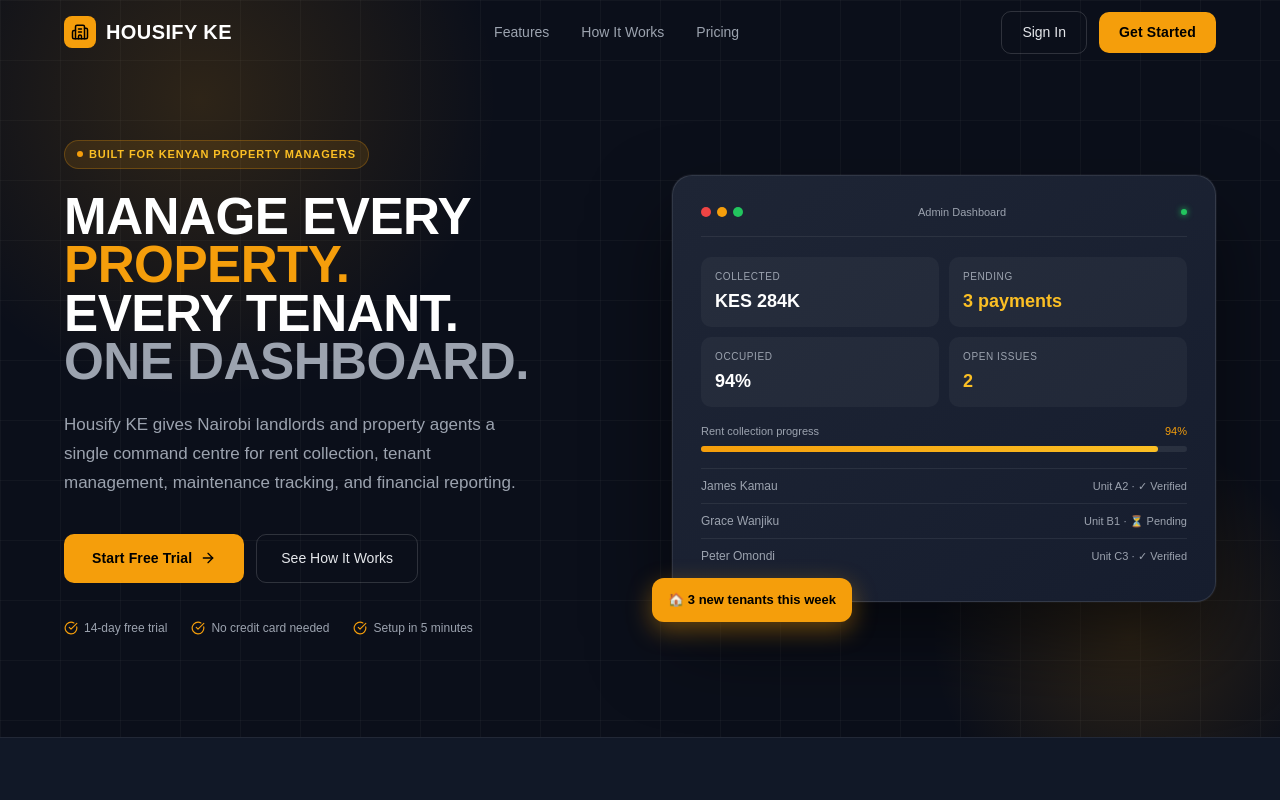
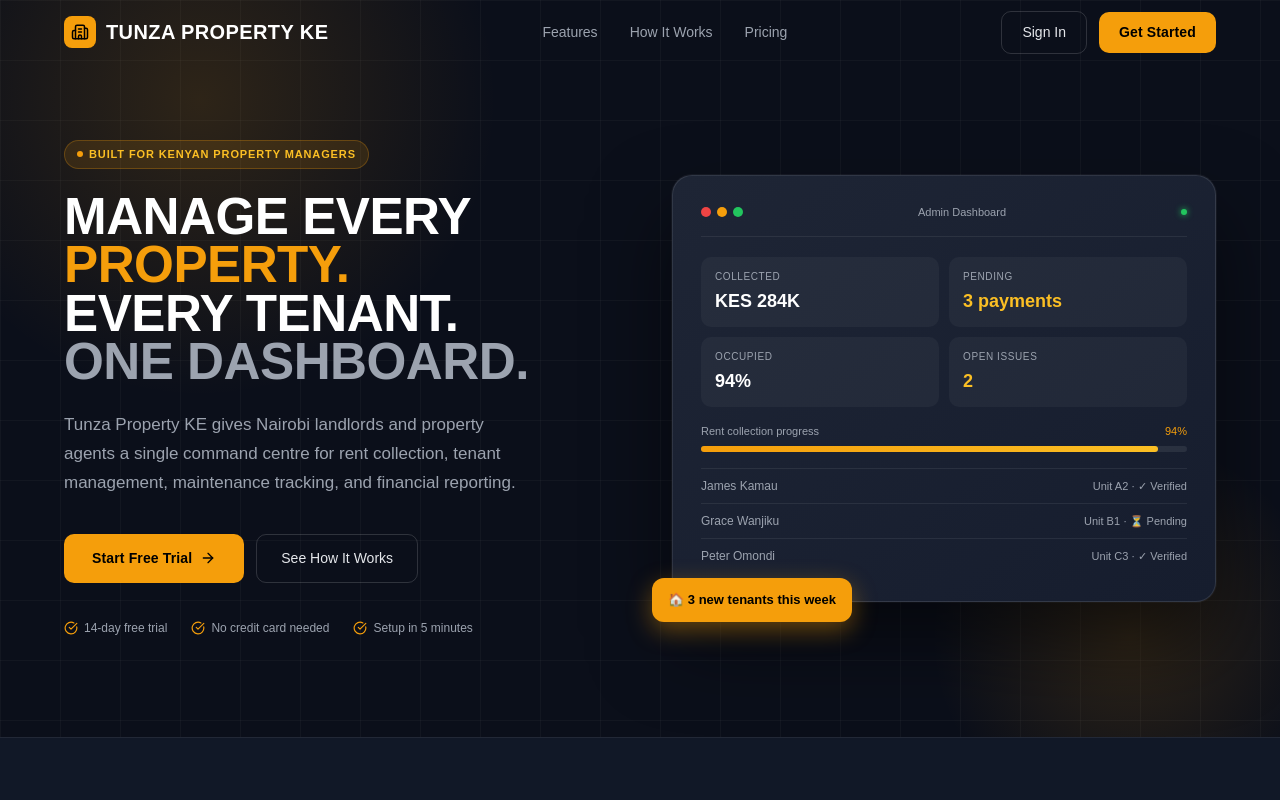
Before and after one commit to Muga-ai/housify, a Next.js app: page / in a window 1280 px wide. Shown: the top 800 px of the page. Built offline with nearby package versions, Linux system fonts and the light colour scheme.

Commit message:
tunza prop branding

```diff
--- a/app/page.tsx
+++ b/app/page.tsx
@@ -31,7 +31,7 @@
   const { ref: howRef,          inView: howInView          } = useInView<HTMLDivElement>();
   const { ref: testimonialsRef, inView: testimonialsInView } = useInView<HTMLDivElement>();
 
-  // ─── All styles are now in globals.css — NO <style> tag needed here ───
+  // ─── All styles are now in globals.css
 
   return (
    <div className="hfy-dark-page" style={{ minHeight: "100vh", width: "100%" }}>
@@ -45,7 +45,7 @@
               <Building2 size={18} color="#000" />
             </div>
             <span style={{ fontFamily: "'Barlow Condensed', sans-serif", fontWeight: 800, fontSize: 20, letterSpacing: "0.02em", textTransform: "uppercase", color: "#fff" }}>
-              Housify KE
+              Tunza Property KE
             </span>
           </div>
 
@@ -81,7 +81,7 @@
       {menuOpen && (
         <div className="mobile-nav open">
           <div style={{ display: "flex", justifyContent: "space-between", alignItems: "center", marginBottom: 16 }}>
-            <span style={{ fontFamily: "'Barlow Condensed', sans-serif", fontWeight: 800, fontSize: 20, textTransform: "uppercase" }}>Housify KE</span>
+            <span style={{ fontFamily: "'Barlow Condensed', sans-serif", fontWeight: 800, fontSize: 20, textTransform: "uppercase" }}>Tunza Property KE</span>
             <button onClick={() => setMenuOpen(false)} style={{ background: "none", border: "none", color: "var(--text2)", cursor: "pointer", fontSize: 24 }}>✕</button>
           </div>
           {["Features", "How It Works", "Pricing"].map((item) => (
@@ -121,7 +121,7 @@
                 </h1>
 
                 <p style={{ fontSize: 17, color: "var(--text2)", lineHeight: 1.7, maxWidth: 460, marginBottom: 36, fontWeight: 300 }}>
-                  Housify KE gives Nairobi landlords and property agents a single command centre for rent collection, tenant management, maintenance tracking, and financial reporting.
+                  Tunza Property KE gives Nairobi landlords and property agents a single command centre for rent collection, tenant management, maintenance tracking, and financial reporting.
                 </p>
 
                 <div style={{ display: "flex", gap: 12, flexWrap: "wrap" }}>
@@ -364,7 +364,7 @@
             <div style={{ marginBottom: 56 }}>
               <div className={`pill fade-up ${testimonialsInView ? "visible" : ""}`} style={{ marginBottom: 16 }}>From Our Users</div>
               <h2 className={`display fade-up d1 ${testimonialsInView ? "visible" : ""}`} style={{ fontSize: "clamp(24px, 3vw, 36px)", color: "#fff" }}>
-                Landlords Love Housify
+                Landlords Love Tunza Property KE
               </h2>
             </div>
 
@@ -406,7 +406,7 @@
               <span style={{ color: "var(--amber)" }}>Under Control.</span>
             </h2>
             <p style={{ fontSize: 16, color: "var(--text2)", marginBottom: 36, lineHeight: 1.7, fontWeight: 300 }}>
-              Join property managers across Nairobi who have replaced spreadsheets and WhatsApp with Housify KE.
+              Join property managers across Nairobi who have replaced spreadsheets and WhatsApp with Tunza Property KE.
             </p>
             <div style={{ display: "flex", gap: 12, justifyContent: "center", flexWrap: "wrap" }}>
               <Link href="/register" className="btn-primary" style={{ fontSize: 16, padding: "16px 36px" }}>
@@ -434,7 +434,7 @@
                 <div style={{ width: 32, height: 32, background: "var(--amber)", borderRadius: 8, display: "flex", alignItems: "center", justifyContent: "center" }}>
                   <Building2 size={18} color="#000" />
                 </div>
-                <span style={{ fontFamily: "'Barlow Condensed', sans-serif", fontWeight: 800, fontSize: 18, textTransform: "uppercase", color: "#fff" }}>Housify KE</span>
+                <span style={{ fontFamily: "'Barlow Condensed', sans-serif", fontWeight: 800, fontSize: 18, textTransform: "uppercase", color: "#fff" }}>Tunza Property KE</span>
               </div>
               <p style={{ fontSize: 13, color: "var(--text2)", lineHeight: 1.7, maxWidth: 300, fontWeight: 300, marginBottom: 20 }}>
                 Smart property management software built for Kenyan landlords, property managers, and housing agents.
@@ -445,11 +445,11 @@
                 </div>
                 <div style={{ display: "flex", alignItems: "center", gap: 8, fontSize: 13, color: "var(--text2)" }}>
                   <Mail size={14} style={{ color: "var(--amber)", flexShrink: 0 }} />
-                  <a href="mailto:hello@housify.co.ke" className="footer-link">hello@housify.co.ke</a>
+                  <a href="mailto:hello@tunzaprop.co.ke" className="footer-link">hello@tunzaprop.co.ke</a>
                 </div>
                 <div style={{ display: "flex", alignItems: "center", gap: 8, fontSize: 13, color: "var(--text2)" }}>
                   <Globe size={14} style={{ color: "var(--amber)", flexShrink: 0 }} />
-                  <a href="https://housify-chi.vercel.app" className="footer-link" target="_blank" rel="noopener noreferrer">housify-chi.vercel.app</a>
+                  <a href="https://tunzaprop.co.ke" className="footer-link" target="_blank" rel="noopener noreferrer">tunzaprop.co.ke</a>
                 </div>
               </div>
             </div>
@@ -500,7 +500,7 @@
           <hr className="divider" />
 
           <div style={{ display: "flex", justifyContent: "space-between", alignItems: "center", paddingTop: 24, flexWrap: "wrap", gap: 12 }}>
-            <p style={{ fontSize: 12, color: "var(--text2)" }}>© {new Date().getFullYear()} Housify KE. All rights reserved.</p>
+            <p style={{ fontSize: 12, color: "var(--text2)" }}>© {new Date().getFullYear()} Tunza Property KE. All rights reserved.</p>
             <div style={{ display: "flex", gap: 20 }}>
               <a href="#" className="footer-link" style={{ fontSize: 12 }}>Privacy</a>
               <a href="#" className="footer-link" style={{ fontSize: 12 }}>Terms</a>
```
